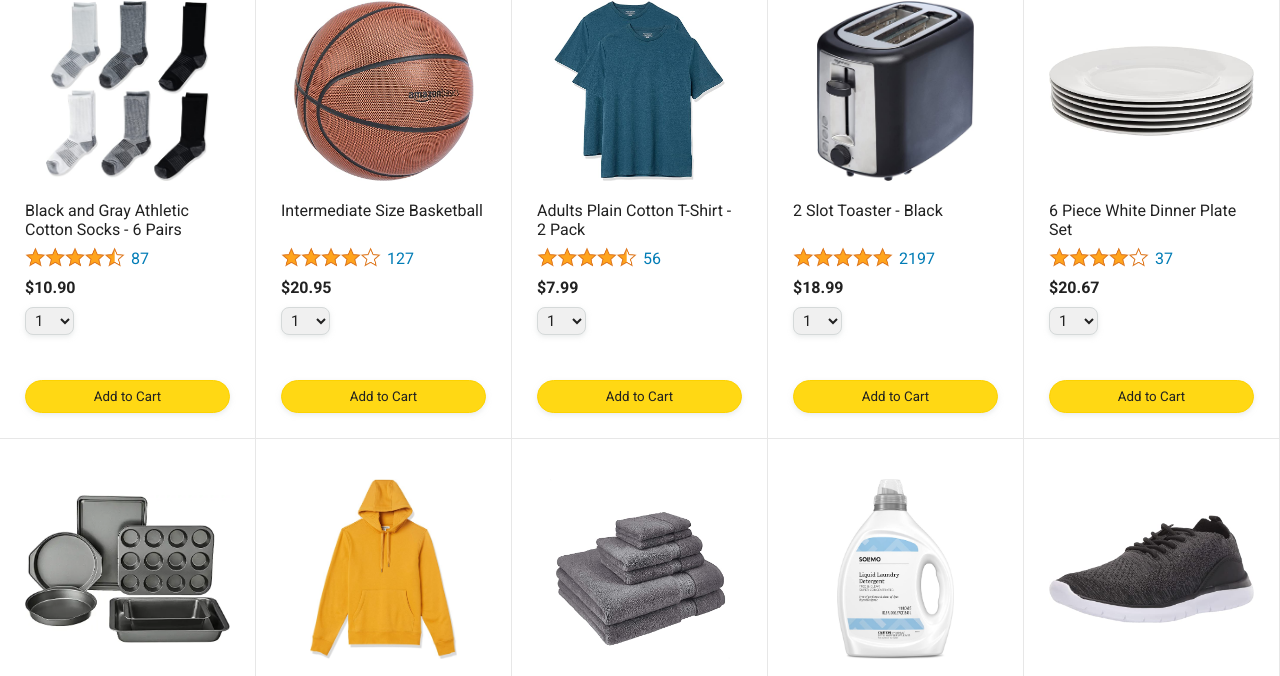
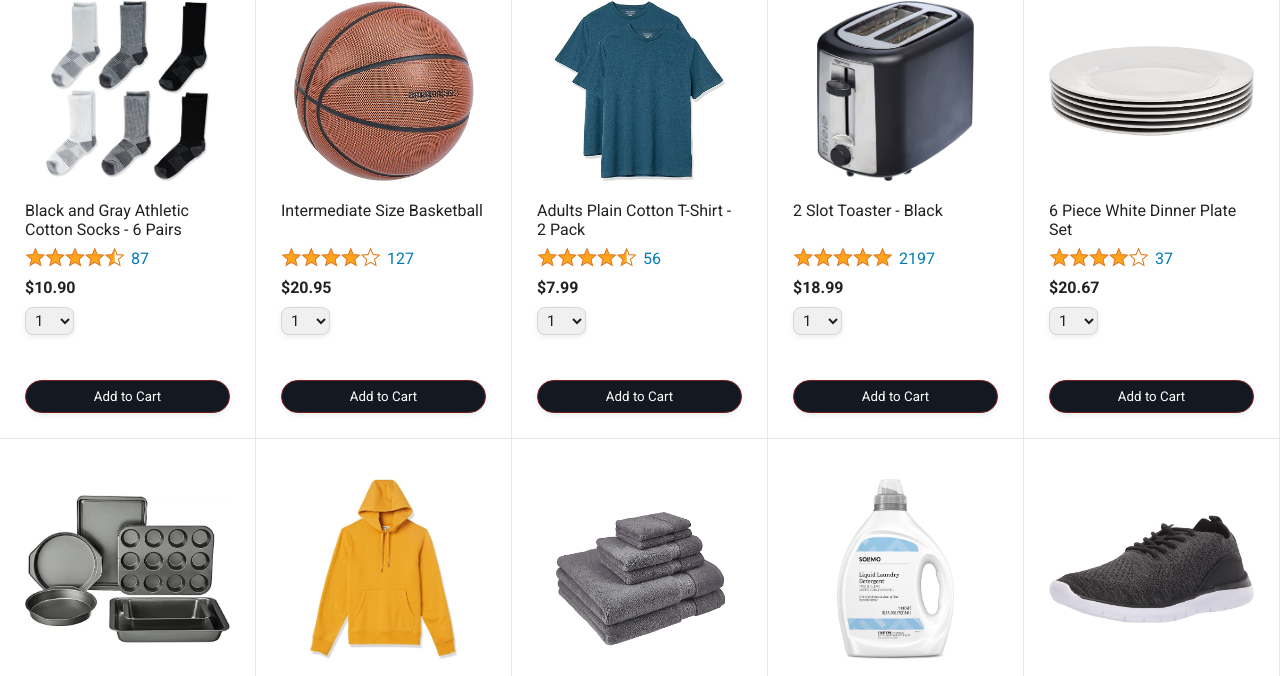
Before and after one commit to cecillk/CecilK-Projects, a plain HTML site: page index.html in a window 1280 px wide. Shown: the part 99-775 px from the top of the page. Drawn offline with Linux system fonts and the light colour scheme.

Commit message:
Update general.css

```diff
--- a/styles/shared/general.css
+++ b/styles/shared/general.css
@@ -25,9 +25,9 @@ input, select, button {
 }
 
 .button-primary {
-  color: rgb(33, 33, 33);
-  background-color: rgb(255, 216, 20);
-  border: 1px solid rgb(252, 210, 0);
+  color: white;
+  background-color: rgb(19, 25, 33);
+  border: 1px solid rgb(122, 30, 30);
   border-radius: 8px;
   cursor: pointer;
   box-shadow: 0 2px 5px rgba(213, 217, 217, 0.5);
```
